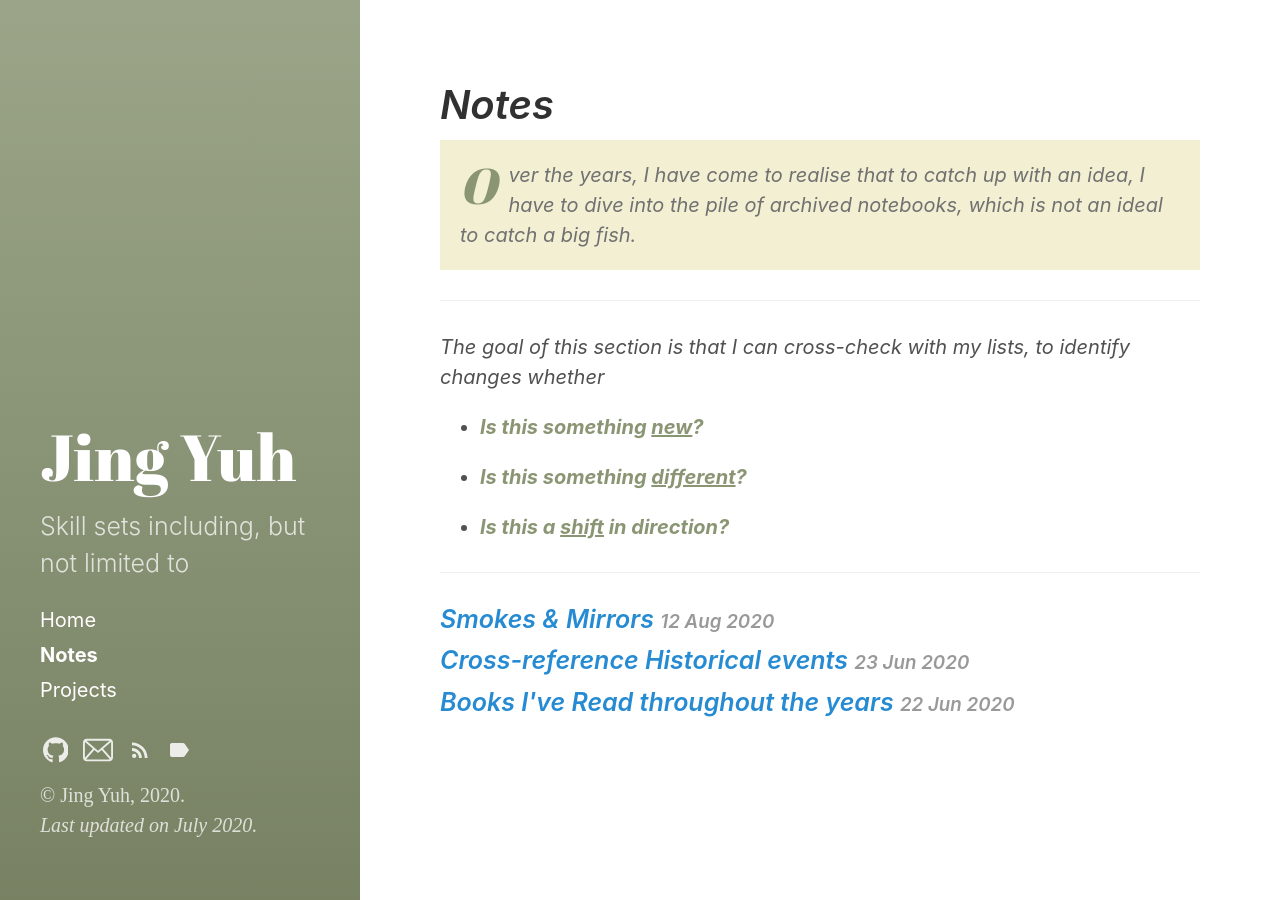
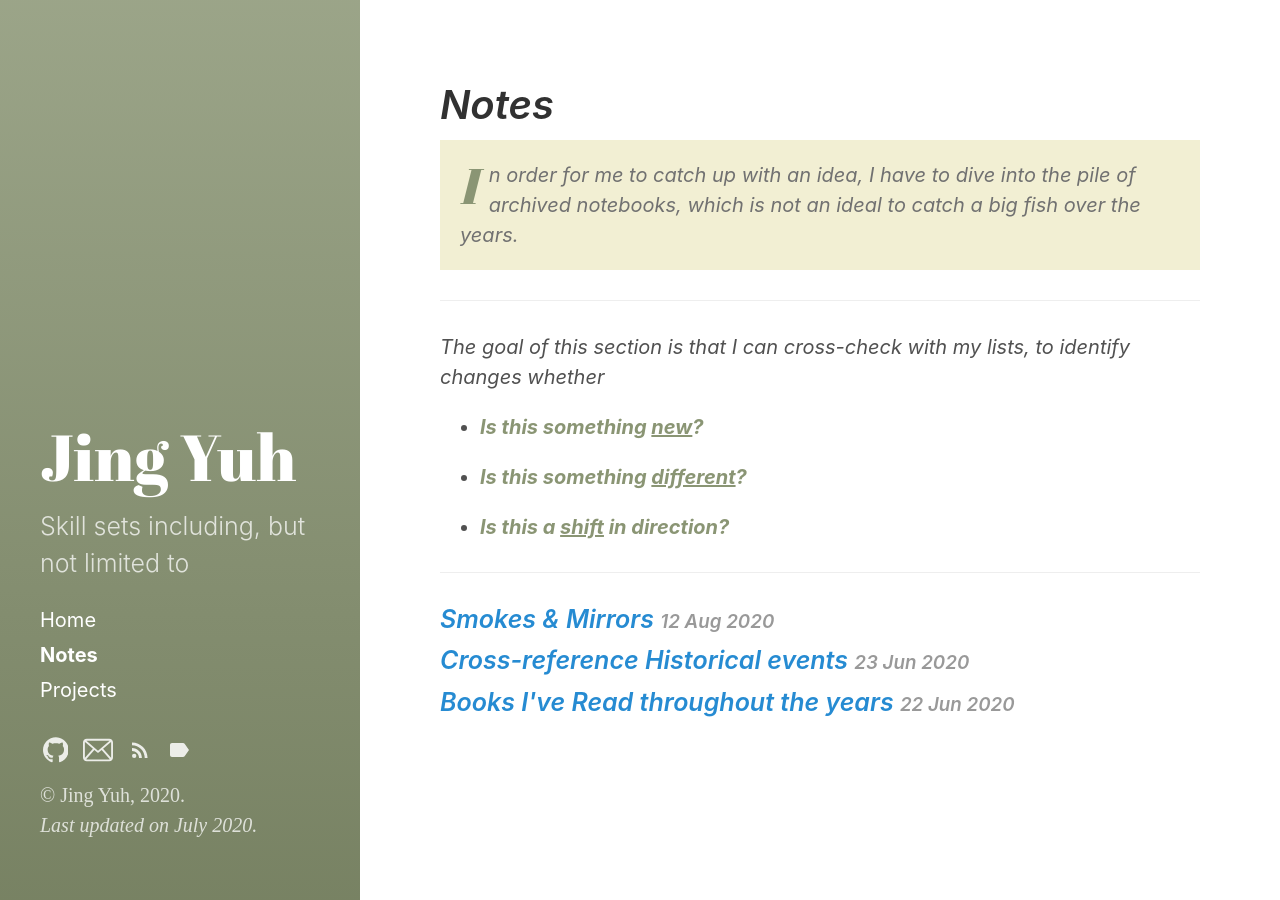
Before and after one commit to jyang123-bit/Website, a Jekyll site: the page built from category/Notes.md, in a window 1280 px wide. Built offline with Jekyll 4.4.1, drawn with Linux system fonts in a browser that asks for light colours.

Commit message:
Update Notes.md

```diff
--- a/category/Notes.md
+++ b/category/Notes.md
@@ -5,7 +5,7 @@ title: Notes
 
 ---
 <p class="message">
-  <span class="padded-dropcap">O</span> ver the years, I have come to realise that to catch up with an idea, I have to dive into the pile of archived notebooks, which is not an ideal to catch a big fish.
+  <span class="padded-dropcap">I</span>n order for me to catch up with an idea, I have to dive into the pile of archived notebooks, which is not an ideal to catch a big fish over the years.
 </p>
 
 ---
```
